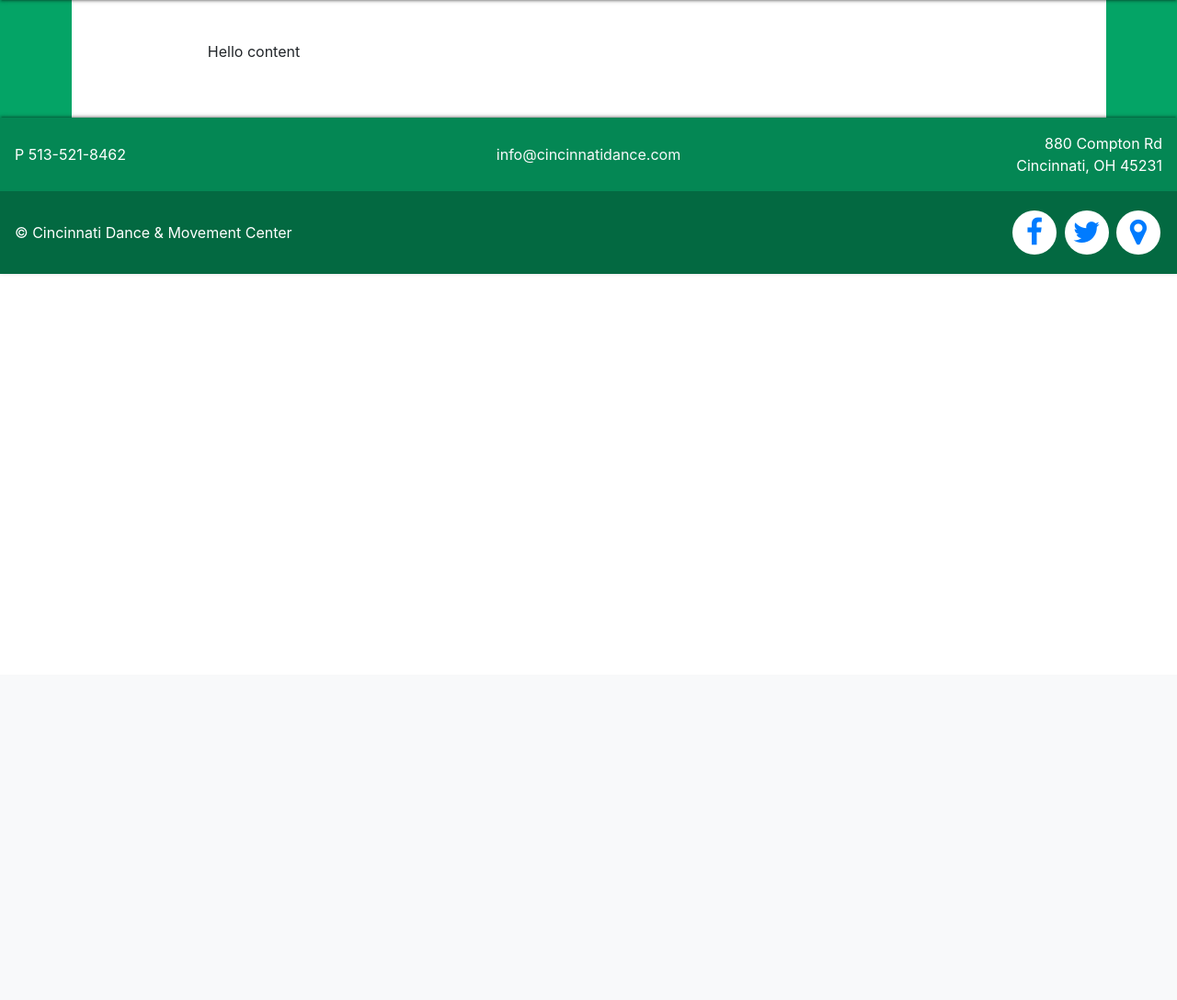
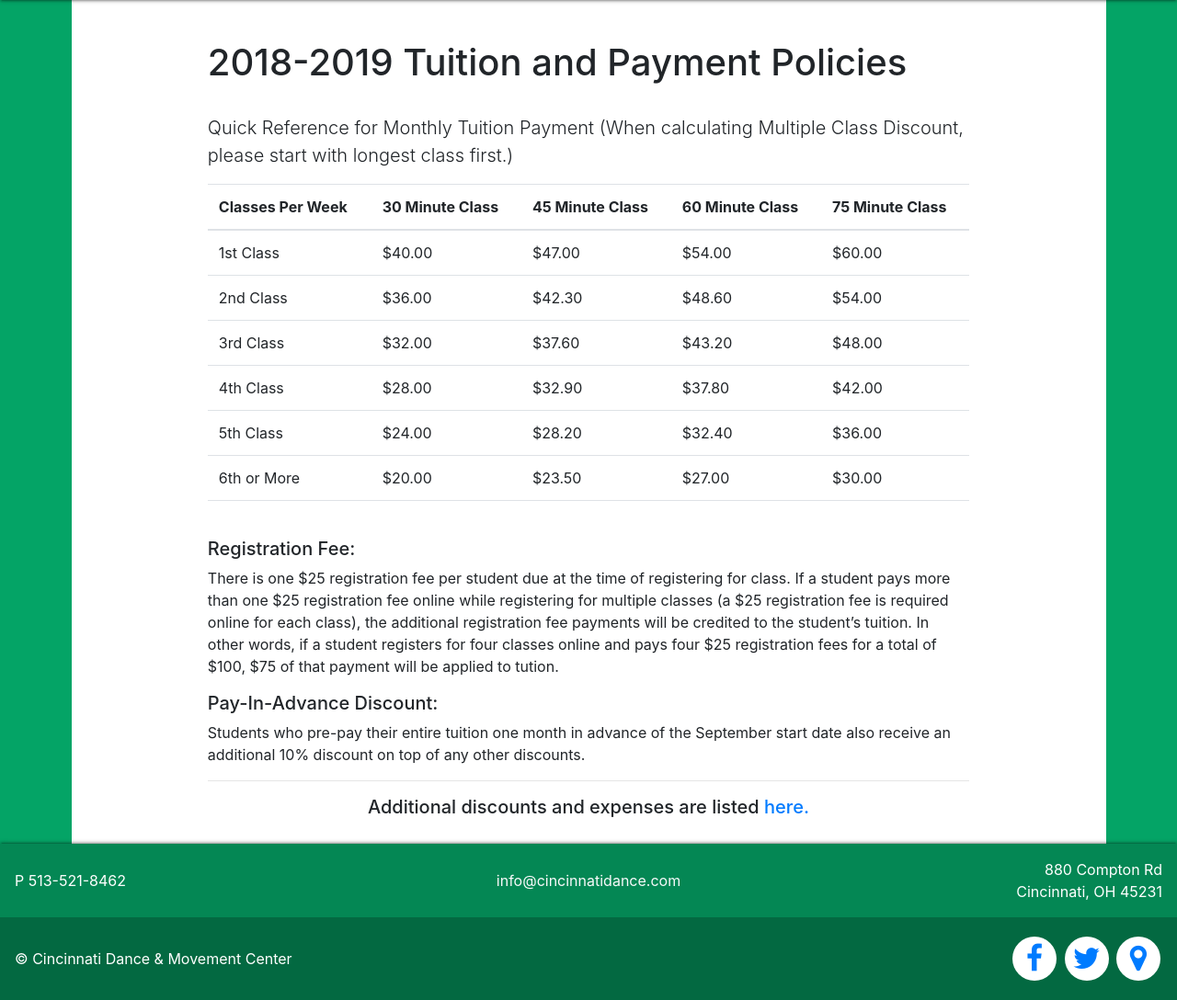
Before and after one commit to johnameyer/cincinnati-dance-website, a PHP site: page /student/tuition.php in a window 1280 px wide. Shown: the part 66-1154 px from the top of the page at 92% size. Before the commit the page ends 364 px from the top, so only its background shows below. Run offline with PHP 8.4, Linux system fonts and the light colour scheme; some libraries are stand-ins or nearby versions.

Commit message:
Tuition And Various

```diff
--- a/data/class-category.json
+++ b/data/class-category.json
@@ -13,13 +13,13 @@
 	},
 	{
 		"name": "Tap",
-		"ageGroup": "(ages 5 to adult)",
+		"ageGroup": "(ages 6 to adult)",
 		"img": "img/classes/tap/tap.jpg",
 		"link":"classes/tap.php"
 	},
 	{
 		"name": "Jazz &amp; Hip-Hop",
-		"ageGroup": "(ages 2 to 6)",
+		"ageGroup": "(ages 5 to adult)",
 		"img": "img/classes/jazz-hip-hop/jazz-hip-hop.jpg",
 		"link":"classes/jazz-hip-hop.php"
 	},
--- a/includes/header-image.php
+++ b/includes/header-image.php
@@ -1,3 +1,3 @@
 <div id="header-image">
-	<img class="d-block w-100" src='img/carousel/car4.jpg' alt="Second slide">
+	<img class="d-block w-100" src='img/static.jpg' alt="Second slide">
 </div>
--- a/includes/home/gallery-header.php
+++ b/includes/home/gallery-header.php
@@ -25,12 +25,12 @@
             <img class="d-block w-100" src='img/carousel/car8.jpg' alt="Eigth slide">
         </div>
     </div>
-    <!--a class="carousel-control-prev" href="#gallery-header" role="button" data-slide="prev">
+    <a class="carousel-control-prev" href="#gallery-header" role="button" data-slide="prev">
         <span class="carousel-control-prev-icon" aria-hidden="true"></span>
         <span class="sr-only">Previous</span>
     </a>
     <a class="carousel-control-next" href="#gallery-header" role="button" data-slide="next">
         <span class="carousel-control-next-icon" aria-hidden="true"></span>
         <span class="sr-only">Next</span>
-    </a-->
+    </a>
 </div>
--- a/student/tuition.php
+++ b/student/tuition.php
@@ -21,10 +21,42 @@ set_include_path('../');
 					<div class="row justify-content-md-center">
 						<div class="col-md-10 col-md-offset-1">
 							<br>
-
-                        <p> Hello content </p>
-
+							<h1>2018-2019 Tuition and Payment Policies</h1>
 							<br>
+							<p class="lead">Quick Reference for Monthly Tuition Payment (When calculating Multiple Class Discount, please start with longest class first.)</p>
+							<div class="table-responsive" style="margin:auto; display:block;">
+								<table class="table">
+									<thead>
+										<th scope="col">Classes Per Week</th>
+										<th scope="col">30 Minute Class</th>
+										<th scope="col">45 Minute Class</th>
+										<th scope="col">60 Minute Class</th>
+										<th scope="col">75 Minute Class</th>
+									</thead>
+									<tbody>
+										<tr><td>1st Class</td><td>$40.00</td><td>$47.00</td><td>$54.00</td><td>$60.00</td></tr>
+										<tr><td>2nd Class</td><td>$36.00</td><td>$42.30</td><td>$48.60</td><td>$54.00</td></tr>
+										<tr><td>3rd Class</td> <td>$32.00</td> <td>$37.60</td> <td>$43.20</td> <td>$48.00</td></tr>
+										<tr><td>4th Class</td> <td>$28.00</td> <td>$32.90</td> <td>$37.80</td> <td>$42.00</td></tr>
+										<tr><td>5th Class</td>  <td>$24.00</td> <td>$28.20</td> <td>$32.40</td> <td>$36.00</td></tr>
+										<tr><td>6th or More</td> <td>$20.00</td> <td>$23.50</td> <td>$27.00</td> <td>$30.00</td></tr>
+										<tr><td colspan="5"></td></tr>
+									</tbody>
+								</table>
+							</div>
+							<h5>Registration Fee:</h5>
+							<p>
+								There is one $25 registration fee per student due at the time of registering for class. If a student pays
+								more than one $25 registration fee online while registering for multiple classes (a $25 registration fee is required online for each
+								class), the additional registration fee payments will be credited to the student’s tuition. In other words, if a student registers for
+								four classes online and pays four $25 registration fees for a total of $100, $75 of that payment will be applied to tution.
+							</p>
+							<h5>Pay-In-Advance Discount:</h5>
+							<p>Students who pre-pay their entire tuition one month in advance of the September start date
+								also receive an additional 10% discount on top of any other discounts.
+							</p>
+							<hr>
+							<h5 style="text-align:center"> Additional discounts and expenses are listed <a href="data/payment_policies.pdf" target="_blank">here.</a></h5>
 						</div>
 					</div>
 				</div>
```
Also changed, not shown: about/studio.php (+7 -1 lines), img/about/studio/classroom.jpg (added), img/about/studio/outside.jpg (renamed from img/about/facility.jpg), img/carousel/car4.jpg, img/carousel/o car4.jpg (added), 3 other files. Lines whose indentation alone changed are shown as unchanged.
